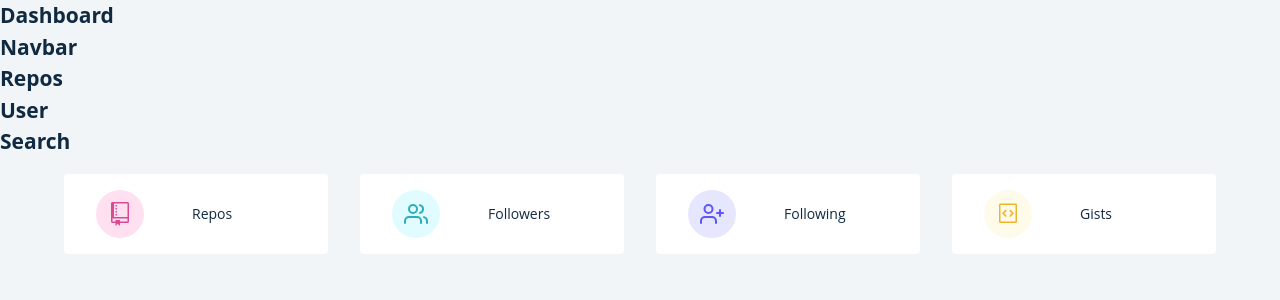
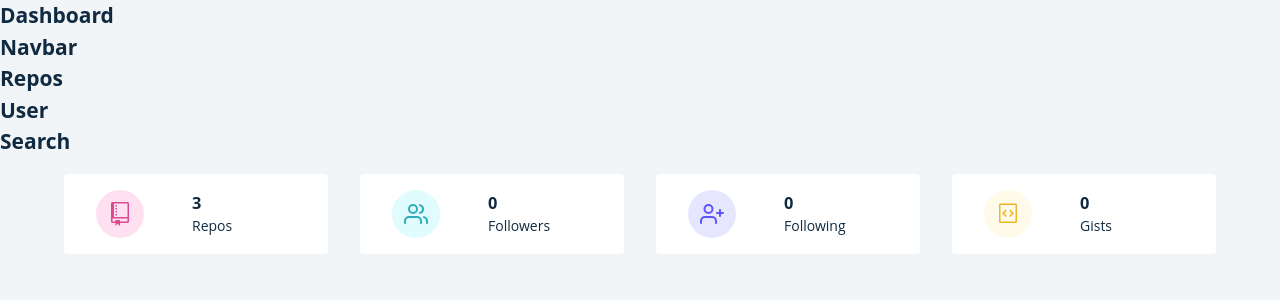
Before and after one commit to TimothySiskin/github-users, a React (Create React App) app: page / in a window 1280 px wide. Shown: the top 300 px of the page. Built offline with nearby package versions, Linux system fonts and the light colour scheme.

Commit message:
solved data from context displaying bug

```diff
--- a/src/components/Info.js
+++ b/src/components/Info.js
@@ -1,4 +1,4 @@
-import React from "react";
+import React, { useEffect } from "react";
 import styled from "styled-components";
 import { GoRepo, GoGist } from "react-icons/go";
 import { GithubContext } from "../context/context";
@@ -7,7 +7,18 @@ import { FiUsers, FiUserPlus } from "react-icons/fi";
 const Info = () => {
   const { githubUser } = React.useContext(GithubContext);
   console.log(githubUser);
-  const { public_repos, followers, following, public_gists } = githubUser;
+  const {
+    public_repos,
+    followers,
+    following,
+    public_gists,
+  } = githubUser.mockUser;
+
+  //DEbugging
+
+  useEffect(() => {
+    console.log(public_repos);
+  }, [public_repos]);
 
   const items = [
     {
@@ -39,8 +50,6 @@ const Info = () => {
       color: "yellow",
     },
   ];
-
-  console.log(public_repos);
 
   return (
     <section className="section">
```
